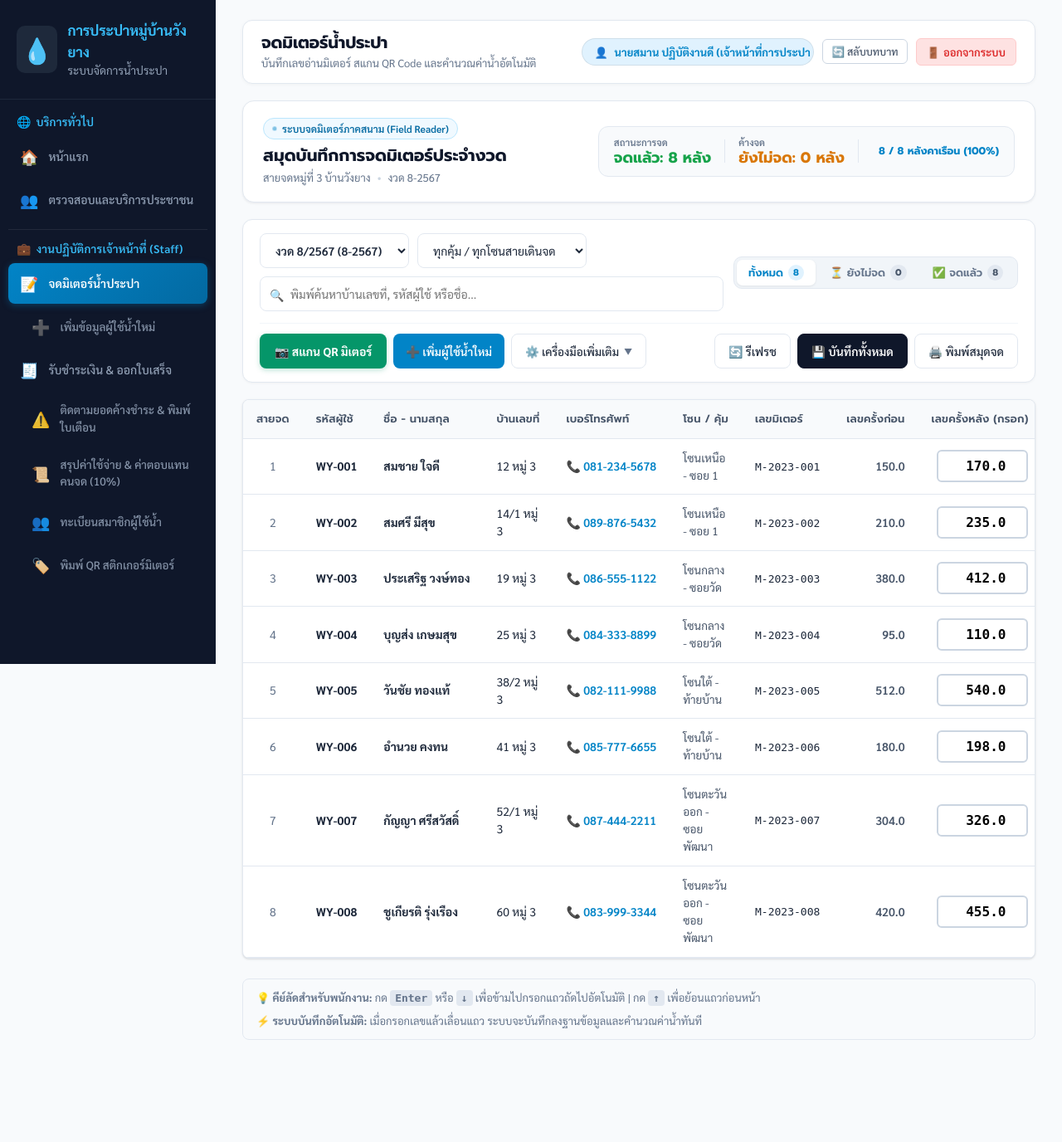
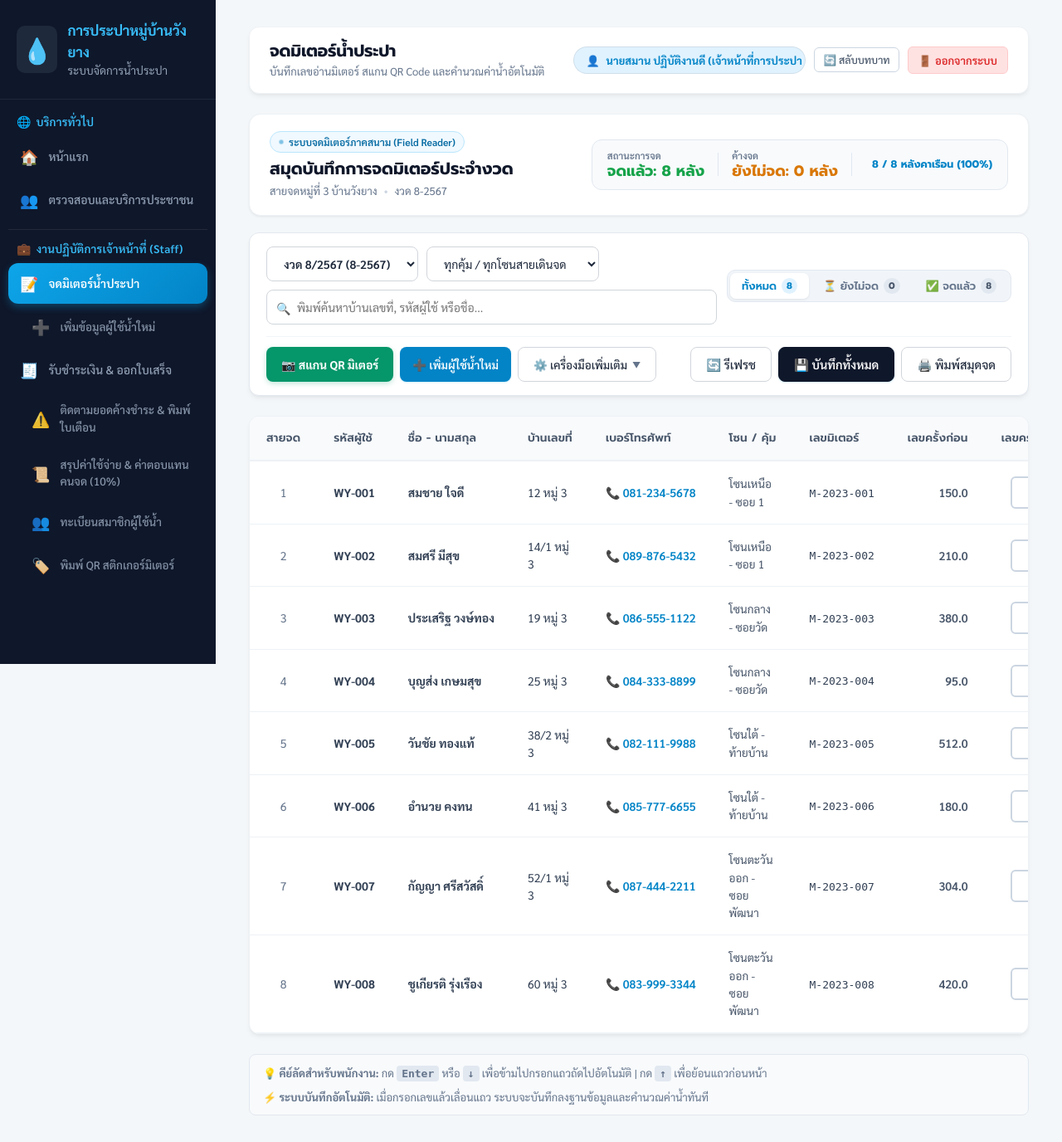
Before and after one commit to phawatjam-collab/Water, a PHP site: page /plumber/meter_reading.php in a window 1280 px wide. Shown: the whole page at 83% size. Before the commit the page ends 1253 px from the top, so only its background shows below. Run offline with PHP 8.4, Linux system fonts and the light colour scheme; data comes from the database, SQL or seed files in the repository.

Commit message:
feat(ui): modernize ui/ux with softer colors, larger border radius, and increased breathing room

```diff
--- a/style.css
+++ b/style.css
@@ -4,25 +4,25 @@
    ========================================================= */
 
 :root {
-  --primary: #0284c7;
-  --primary-hover: #0369a1;
+  --primary: #0ea5e9;
+  --primary-hover: #0284c7;
   --primary-light: #e0f2fe;
-  --secondary: #475569;
-  --success: #16a34a;
-  --success-light: #dcfce7;
-  --warning: #d97706;
+  --secondary: #64748b;
+  --success: #10b981;
+  --success-light: #d1fae5;
+  --warning: #f59e0b;
   --warning-light: #fef3c7;
-  --danger: #dc2626;
+  --danger: #ef4444;
   --danger-light: #fee2e2;
-  --bg-app: #f8fafc;
+  --bg-app: #f4f7f9;
   --card-bg: #ffffff;
-  --border: #e2e8f0;
+  --border: #eef2f6;
   --text-main: #1e293b;
   --text-muted: #64748b;
   --sidebar-w: 260px;
-  --radius: 8px;
-  --shadow: 0 1px 3px 0 rgb(0 0 0 / 0.1), 0 1px 2px -1px rgb(0 0 0 / 0.1);
-  --shadow-lg: 0 10px 15px -3px rgb(0 0 0 / 0.1), 0 4px 6px -4px rgb(0 0 0 / 0.1);
+  --radius: 12px;
+  --shadow: 0 4px 6px -1px rgb(0 0 0 / 0.05), 0 2px 4px -2px rgb(0 0 0 / 0.05);
+  --shadow-lg: 0 10px 15px -3px rgb(0 0 0 / 0.05), 0 4px 6px -4px rgb(0 0 0 / 0.05);
 }
 
 * {
@@ -183,14 +183,14 @@ body {
 }
 
 .nav-item.active, .nav-item.active:visited {
-  background: linear-gradient(135deg, #0284c7 0%, #0369a1 100%);
+  background: linear-gradient(135deg, #0ea5e9 0%, #0284c7 100%);
   color: #ffffff !important;
   font-weight: 600;
-  box-shadow: 0 2px 8px rgba(2, 132, 199, 0.35);
+  box-shadow: 0 4px 10px rgba(14, 165, 233, 0.3);
 }
 
 .nav-item-sub.active, .nav-item-sub.active:visited {
-  background: rgba(2, 132, 199, 0.2) !important;
+  background: rgba(14, 165, 233, 0.15) !important;
   color: #38bdf8 !important;
   border-left: 3px solid #38bdf8;
   border-radius: 4px 8px 8px 4px;
@@ -207,7 +207,7 @@ body {
   width: calc(100% - var(--sidebar-w));
   max-width: 100%;
   min-width: 0;
-  padding: 24px 32px;
+  padding: 32px 40px;
   box-sizing: border-box;
   transition: margin-left 0.25s ease;
 }
@@ -217,13 +217,13 @@ body {
   display: flex;
   justify-content: space-between;
   align-items: center;
-  margin-bottom: 20px;
-  padding: 14px 22px;
+  margin-bottom: 24px;
+  padding: 16px 24px;
   background: #ffffff;
   border: 1px solid var(--border);
-  border-radius: 12px;
-  box-shadow: 0 1px 4px rgba(0, 0, 0, 0.04);
-  gap: 14px;
+  border-radius: var(--radius);
+  box-shadow: var(--shadow);
+  gap: 16px;
   flex-wrap: wrap;
 }
 
@@ -434,44 +434,51 @@ body.sidebar-open {
   display: inline-flex;
   align-items: center;
   gap: 8px;
-  padding: 8px 16px;
-  border-radius: var(--radius);
-  font-size: 14px;
+  padding: 10px 18px;
+  border-radius: 8px;
+  font-size: 14.5px;
   font-weight: 500;
   font-family: inherit;
   cursor: pointer;
   border: 1px solid transparent;
-  transition: all 0.15s;
+  transition: all 0.2s cubic-bezier(0.4, 0, 0.2, 1);
+}
+
+.btn:active {
+  transform: scale(0.97);
 }
 
 .btn-primary {
   background: var(--primary);
   color: #fff;
+  box-shadow: 0 1px 2px rgba(14, 165, 233, 0.2);
 }
 .btn-primary:hover {
   background: var(--primary-hover);
+  box-shadow: 0 4px 6px -1px rgba(14, 165, 233, 0.25);
 }
 
 .btn-secondary {
+  background: #475569;
+  color: #fff;
+}
+.btn-secondary:hover {
   background: #334155;
-  color: #fff;
-}
-.btn-secondary:hover {
-  background: #1e293b;
 }
 
 .btn-outline {
   background: #fff;
-  border-color: var(--border);
+  border-color: #d1d5db;
   color: var(--text-main);
 }
 .btn-outline:hover {
-  background: #f1f5f9;
+  background: #f8fafc;
+  border-color: #94a3b8;
 }
 
 .btn-sm {
-  padding: 5px 12px;
-  font-size: 13px;
+  padding: 6px 14px;
+  font-size: 13.5px;
 }
 
 /* Cards & Grid */
@@ -497,21 +504,21 @@ body.sidebar-open {
 }
 
 .stat-card {
-  background: #ffffff;
-  padding: 20px;
-  border-radius: 14px;
+  background: var(--card-bg);
+  padding: 24px;
+  border-radius: var(--radius);
   border: 1px solid var(--border);
-  box-shadow: 0 1px 3px 0 rgba(15, 23, 42, 0.05), 0 2px 4px -1px rgba(15, 23, 42, 0.03);
+  box-shadow: var(--shadow);
   display: flex;
   flex-direction: column;
-  transition: transform 0.15s ease, box-shadow 0.15s ease;
+  transition: transform 0.2s ease, box-shadow 0.2s ease;
   position: relative;
   overflow: hidden;
 }
 
 .stat-card:hover {
   transform: translateY(-2px);
-  box-shadow: 0 10px 15px -3px rgba(15, 23, 42, 0.08), 0 4px 6px -4px rgba(15, 23, 42, 0.04);
+  box-shadow: var(--shadow-lg);
 }
 
 .stat-label {
@@ -540,21 +547,21 @@ body.sidebar-open {
 }
 
 .card {
-  background: #fff;
+  background: var(--card-bg);
   border-radius: var(--radius);
   border: 1px solid var(--border);
   box-shadow: var(--shadow);
   margin-bottom: 24px;
-  padding: 20px;
+  padding: 24px;
 }
 
 .filter-card {
-  background: #ffffff;
-  border-radius: 12px;
+  background: var(--card-bg);
+  border-radius: var(--radius);
   border: 1px solid var(--border);
-  padding: 16px 20px;
-  margin-bottom: 20px;
-  box-shadow: 0 1px 3px rgba(0, 0, 0, 0.04);
+  padding: 20px 24px;
+  margin-bottom: 24px;
+  box-shadow: var(--shadow);
 }
 
 .filter-inputs {
@@ -571,20 +578,20 @@ body.sidebar-open {
 
 /* Forms */
 .form-input, .form-select {
-  padding: 9px 14px;
-  border: 1px solid var(--border);
+  padding: 10px 16px;
+  border: 1px solid #d1d5db;
   border-radius: 8px;
   font-size: 14px;
   font-family: inherit;
   color: var(--text-main);
   outline: none;
   background: #ffffff;
-  transition: border-color 0.15s ease, box-shadow 0.15s ease;
+  transition: border-color 0.2s ease, box-shadow 0.2s ease;
 }
 
 .form-input:focus, .form-select:focus {
   border-color: var(--primary);
-  box-shadow: 0 0 0 3px rgba(2, 132, 199, 0.15);
+  box-shadow: 0 0 0 3px var(--primary-light);
 }
 
 .form-grid {
@@ -630,21 +637,21 @@ body.sidebar-open {
 
 .table th {
   background: #f8fafc;
-  padding: 13px 16px;
+  padding: 16px 20px;
   font-family: 'Prompt', sans-serif;
-  font-size: 13px;
+  font-size: 13.5px;
   font-weight: 600;
   color: #475569;
-  border-bottom: 1px solid var(--border);
+  border-bottom: 2px solid var(--border);
   white-space: nowrap;
   letter-spacing: 0.2px;
 }
 
 .table td {
-  padding: 12px 16px;
+  padding: 16px 20px;
   border-bottom: 1px solid var(--border);
   vertical-align: middle;
-  color: #1e293b;
+  color: #334155;
 }
 
 .table td.text-right,
```
